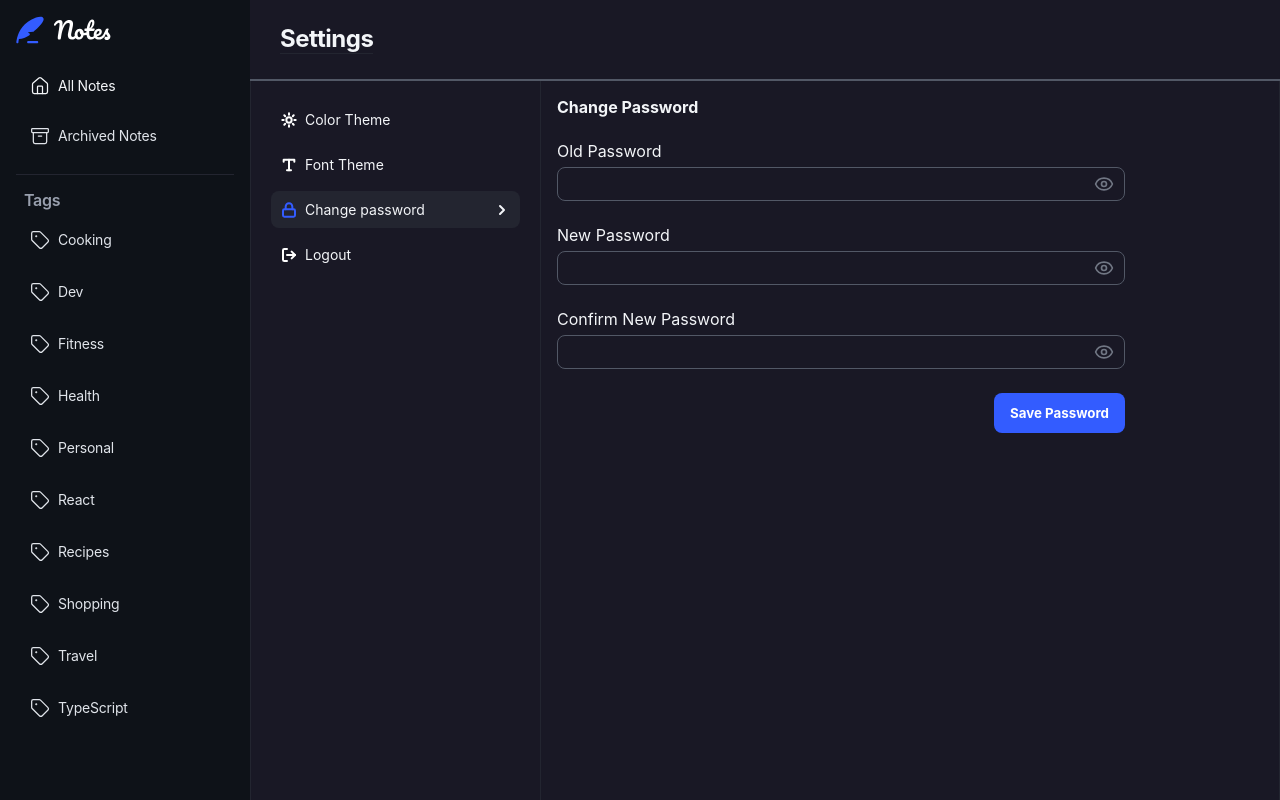
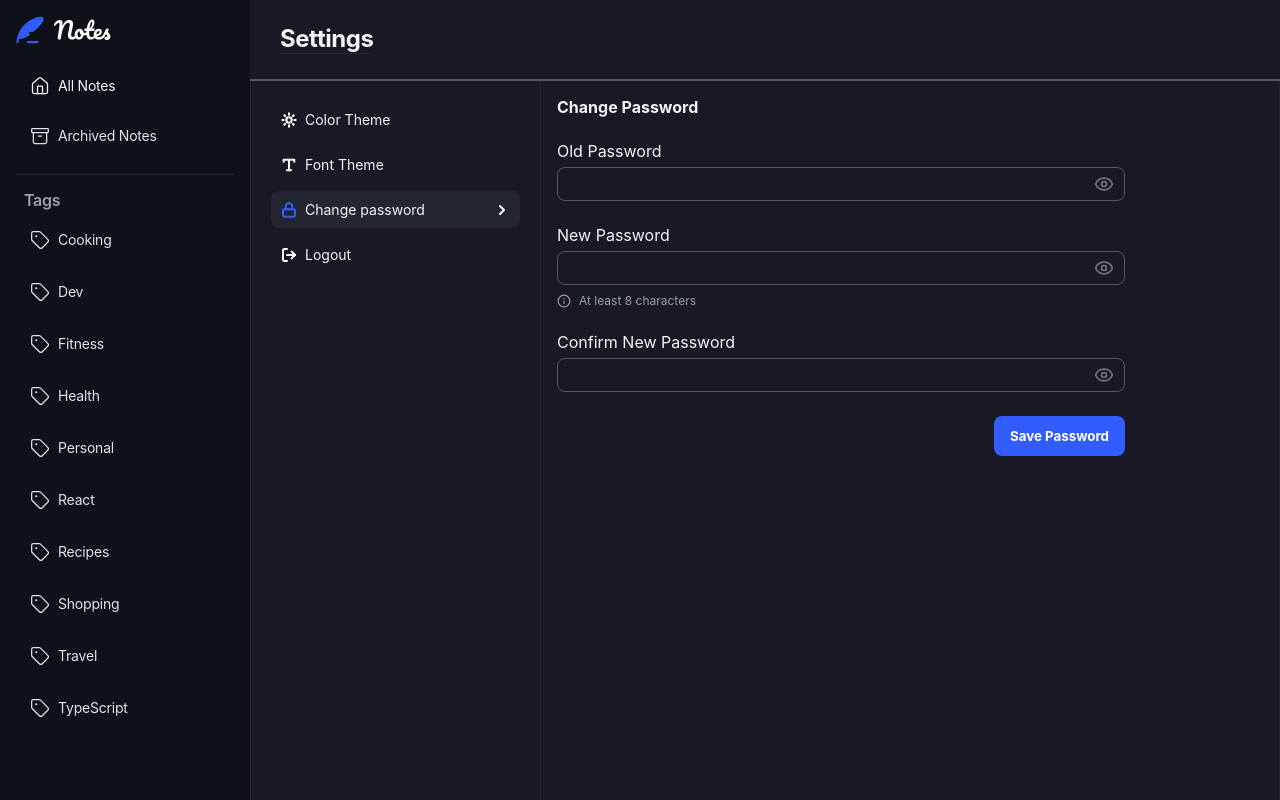
Before and after one commit to orafael93/note-taking, a React (Vite) app: page /settings in a window 1280 px wide. Both pictures are taken after a click on the item "Change password". Built offline with nearby package versions, Linux system fonts and the light colour scheme; a web font is replaced by a local one.

Commit message:
feat: add info below the NewPassword input

```diff
--- a/src/pages/Settings/components/Password/index.tsx
+++ b/src/pages/Settings/components/Password/index.tsx
@@ -1,4 +1,4 @@
-import { ChevronLeft } from "lucide-react";
+import { ChevronLeft, Info } from "lucide-react";
 
 import { PasswordInput } from "@/pages/Settings/components/PasswordInput";
 
@@ -25,7 +25,22 @@ export const Password = (props: Types.ThemeType) => {
 
           <S.InputWrapper>
             <PasswordInput id="old-pasword" label="Old Password" />
-            <PasswordInput id="new-password" label="New Password" />
+            <div>
+              <PasswordInput id="new-password" label="New Password" />
+              <span
+                style={{
+                  display: "flex",
+                  alignItems: "center",
+                  gap: "8px",
+                  color: "#99A0AE",
+                  marginTop: "8px",
+                  fontSize: "12px",
+                }}
+              >
+                <Info size={14} color="#99A0AE" />
+                At least 8 characters
+              </span>
+            </div>
             <PasswordInput
               id="confirm-new-password"
               label="Confirm New Password"
```
